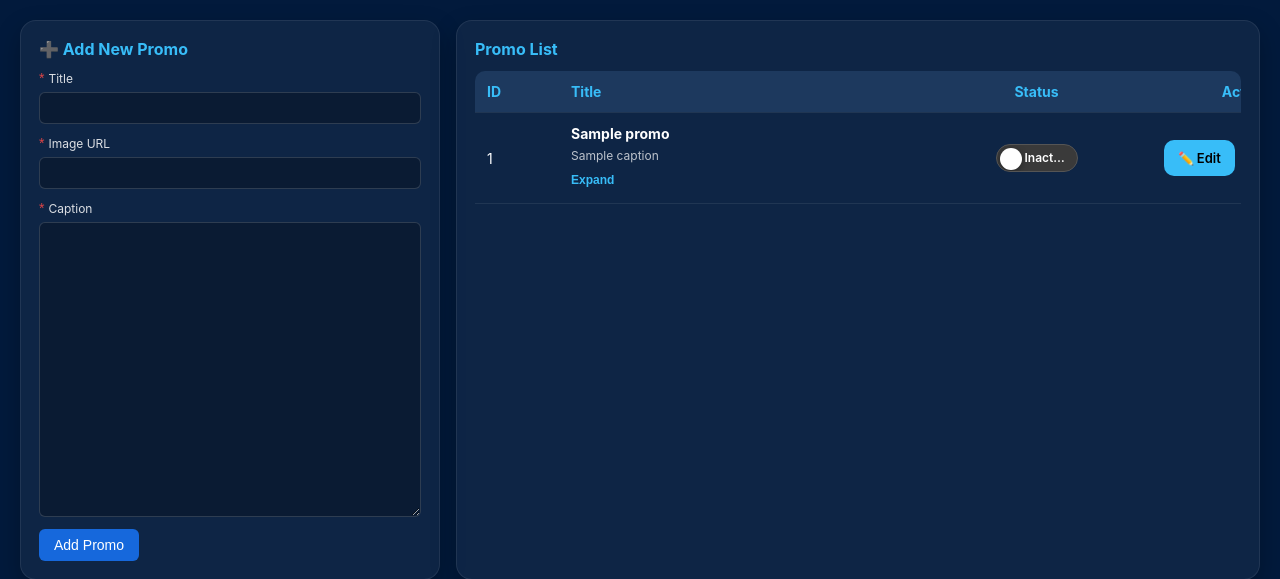
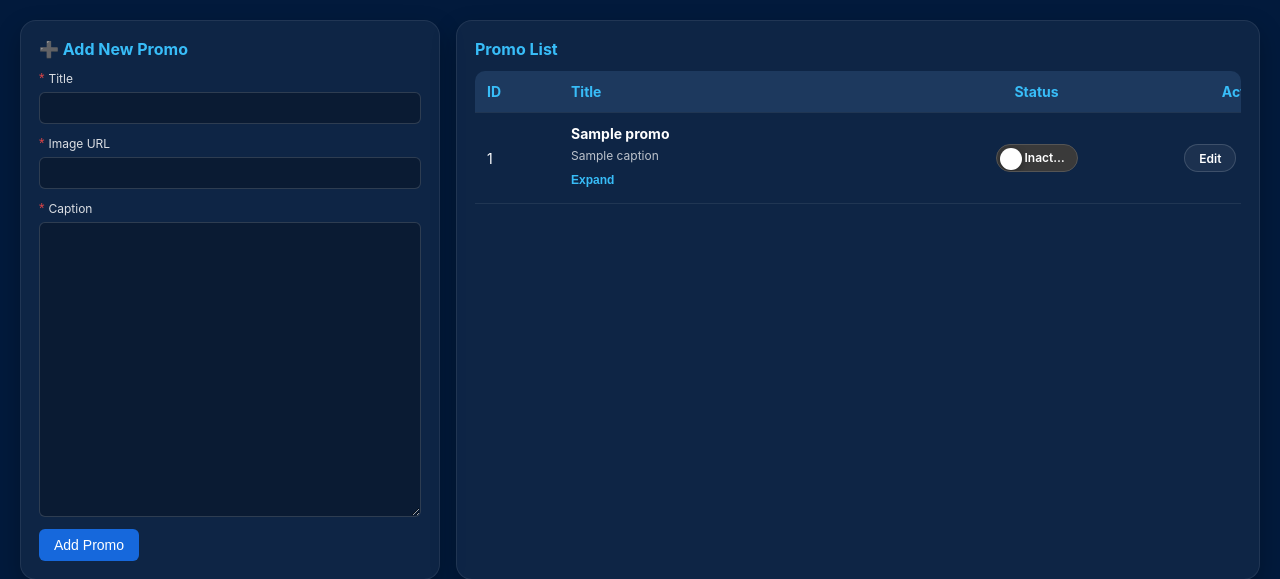
Before and after one commit to searcfile/mybot, a Flask app: page /admin/promos in a window 1280 px wide. Shown: the part 64-643 px from the top of the page. Run offline with Flask 3, Linux system fonts and the light colour scheme; the visitor is signed in with stand-in values (Sample User, id 1); a database or web service that is not in the repository returns one stand-in record (values such as "Sample title"); some libraries are stand-ins or nearby versions.

Commit message:
Update promos.html

```diff
--- a/templates/promos.html
+++ b/templates/promos.html
@@ -380,23 +380,26 @@
     justify-content:center;
     gap:6px;
     padding:0 14px;
-    height:36px;
-    border-radius:10px;
+    height:28px;
+    border-radius:50px;
     text-decoration:none;
-    font-size:13px;
+    font-size:14px;
     font-weight:600;
     margin:0;
     white-space:nowrap;
     box-sizing:border-box;
 }
     .btn-edit {
-      background: #38bdf8;
-      color: black;
+      background: #ffffff0f;
+      color: #fff;
+      border:1px solid rgba(255, 255, 255, .15);
+      font-size:12px;
     }
 
     .btn-delete {
       background: #ef4444;
       color: white;
+      font-size:12px;
     }
 
     .small-text {
@@ -1024,14 +1027,14 @@ html {
               <a
                 class="btn btn-edit"
                 href="/admin/promo/{{ p[0] }}">
-                ✏️ Edit
+                Edit
               </a>
 
               <a
                 class="btn btn-delete"
                 href="/admin/promos/delete/{{ p[0] }}"
                 onclick="return confirm('Delete this promo?');">
-                🗑 Delete
+                Delete
               </a>
 
             </div>
```
